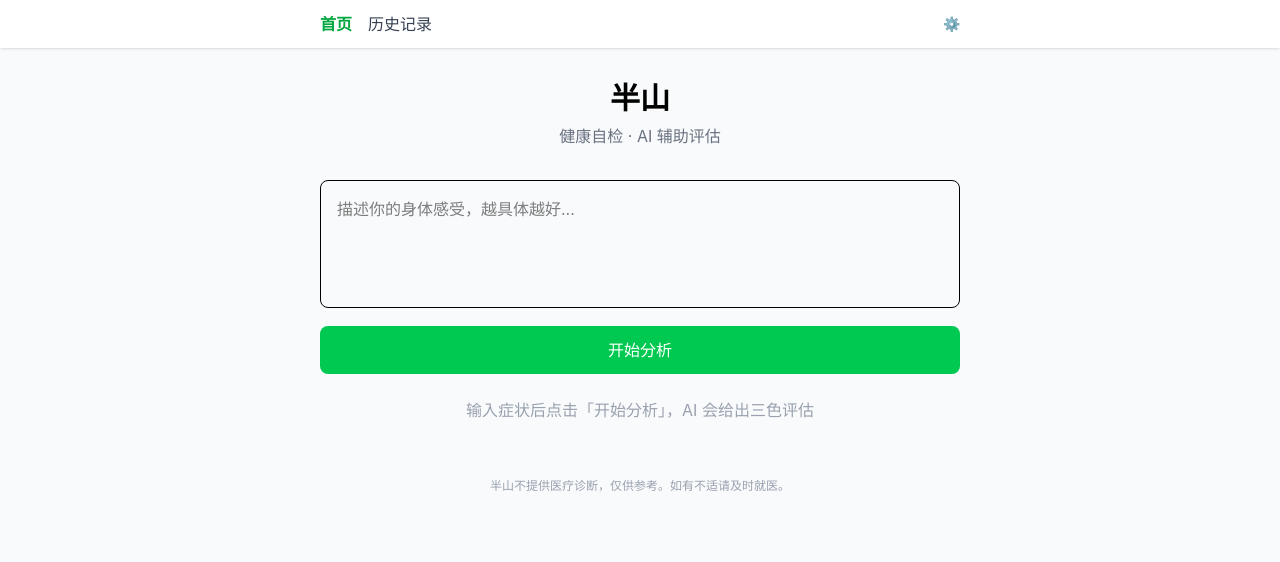
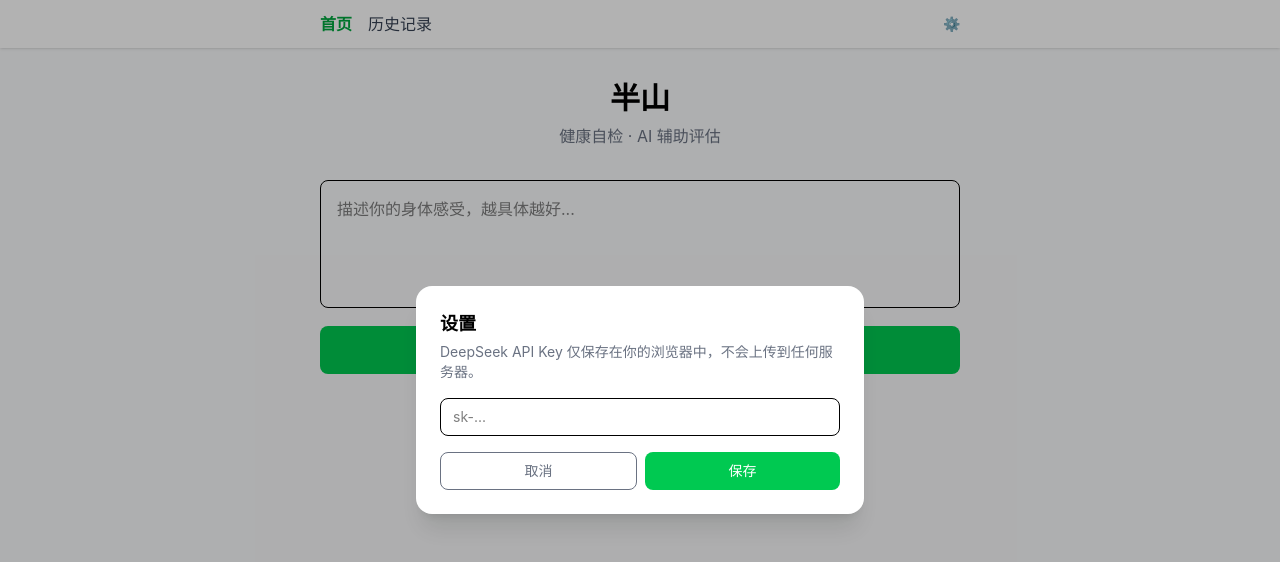
Before and after one commit to Gravitational-Beam-Emitter/banshan, a Vue app in the folder frontend/: page / in a window 1280 px wide. Shown: the top 562 px of the page. Built offline with nearby package versions, Linux system fonts and the light colour scheme.

Commit message:
Fix: auto-open API key settings, friendly error message

```diff
--- a/frontend/src/App.vue
+++ b/frontend/src/App.vue
@@ -9,6 +9,9 @@ const keySaved = ref(false)
 
 onMounted(() => {
   keyInput.value = getApiKey()
+  if (!hasApiKey()) {
+    showSettings.value = true
+  }
 })
 
 function saveKey() {
--- a/frontend/src/pages/Home.vue
+++ b/frontend/src/pages/Home.vue
@@ -7,7 +7,7 @@
 -->
 <script setup>
 import { ref } from 'vue'
-import { analyzeSymptomStream } from '../utils/api.js'
+import { analyzeSymptomStream, hasApiKey } from '../utils/api.js'
 import { ERRORS } from '../shared/strings.js'
 import ResultCard from '../components/ResultCard.vue'
 
@@ -31,6 +31,11 @@ function saveToHistory(symptomText, analysisResult) {
 }
 
 async function submit() {
+  if (!hasApiKey()) {
+    error.value = '请先点击右上角 ⚙ 设置 API Key'
+    return
+  }
+
   const text = symptom.value.trim()
   if (!text) {
     error.value = ERRORS.emptyInput
--- a/frontend/vite.config.js
+++ b/frontend/vite.config.js
@@ -4,6 +4,9 @@ import tailwindcss from '@tailwindcss/vite'
 
 // API Key 由用户在前端输入，存 localStorage，直连 DeepSeek。
 // 无需后端代理，可部署到任意静态托管。
+// API Key 由用户在前端输入，存 localStorage，直连 DeepSeek。
+// 无需后端代理，可部署到任意静态托管。
 export default defineConfig({
+  base: './',
   plugins: [vue(), tailwindcss()],
 })
```
